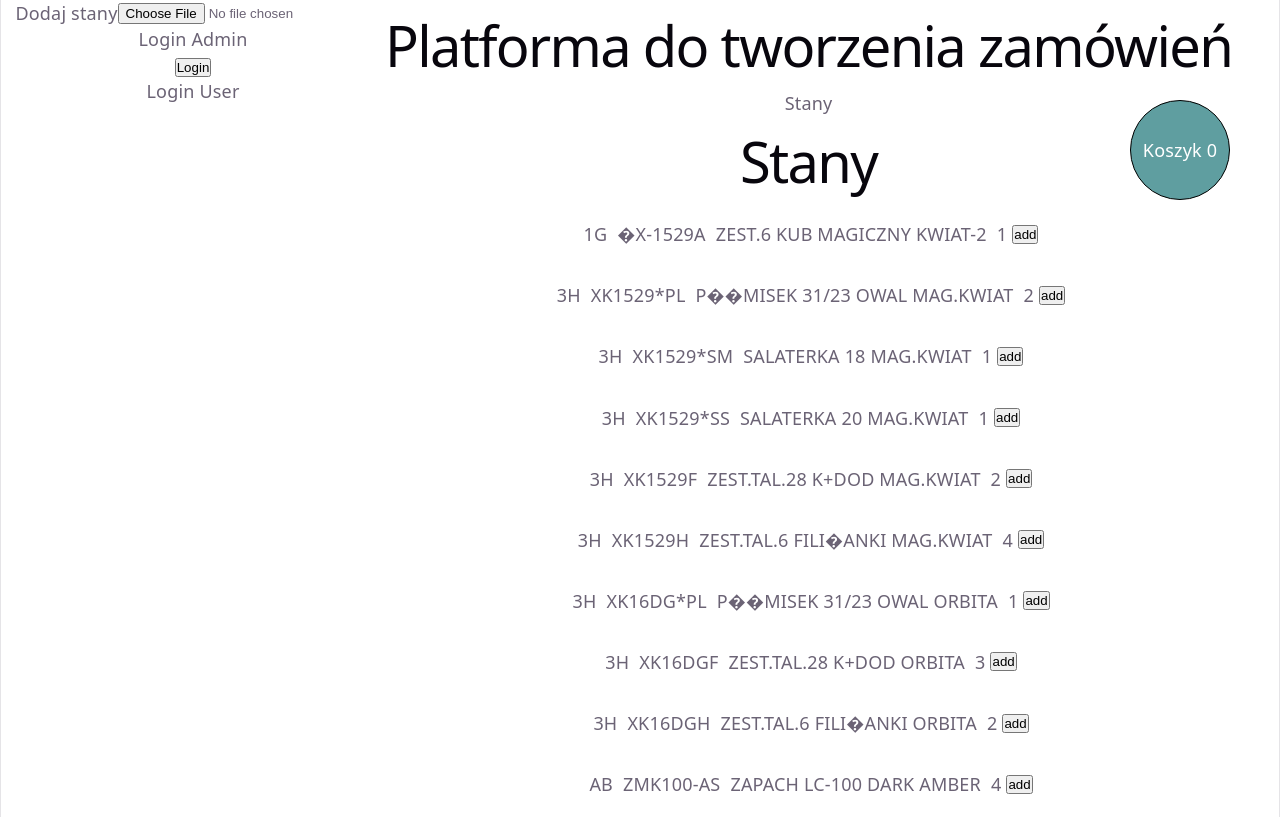
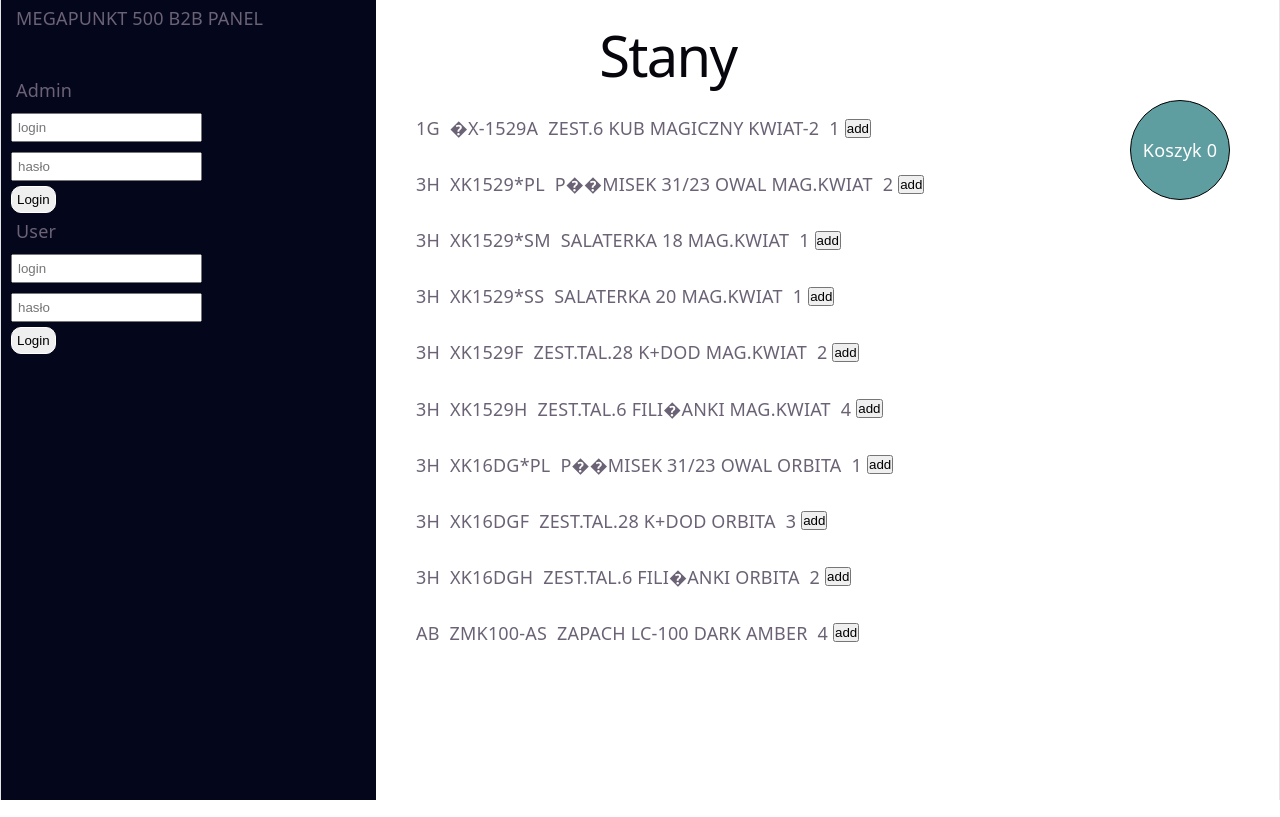
Before and after one commit to marcinoles87/orderApp, a React (Vite) app: page / in a window 1280 px wide. Built offline with nearby package versions, Linux system fonts and the light colour scheme.

Commit message:
add zamowienie

```diff
--- a/src/App.css
+++ b/src/App.css
@@ -15,8 +15,48 @@
 .panel-left-container{
   display: flex;
   flex-direction: column;
-  width: 30vw;
+  align-items:flex-start;
+  width: max-content;
+  height: 100vh;
+  padding-left: 10px;
+  background-color: rgb(4, 6, 27);
 }
+
+.panel-left-container p{
+  margin: 5px;
+}
+
+.admin-container{
+  display: flex;
+  flex-direction: column;
+  align-items:flex-start;
+
+}
+
+.admin-container input{
+  margin: 5px auto;
+  padding: 5px;
+}
+
+.admin-container button{
+  padding: 5px;
+  border: 1px solid white;
+  border-radius: 10px;
+  cursor: pointer;
+}
+
+/*right panel*/
+
+.panel-right-container{
+  display: flex;
+  flex-direction: column;
+  align-items: flex-start;
+  margin: 10px;
+
+}
+
+/*koszyk*/
+
 
 .koszyk-container{
   position: fixed;
@@ -47,13 +87,20 @@
   align-items: center;
 }
 
+.stany-plik-container{
+  display: flex;
+  justify-content: center;
+  align-items: center;
+  visibility: hidden;
+}
+
 .stany-data{
   display: flex;
   flex-direction: row;
-  justify-content: center;
+  justify-content: left;
   align-items: center;
   padding: 10px;
-  margin: 5px;
+  margin: auto 15px;
 }
 
 .stany-data p{
@@ -62,6 +109,12 @@
 
 .table tbody th tr{
   margin: 10px;
+}
+
+/*zmiana widocznosci*/
+
+.visible{
+  visibility: visible;
 }
 
 /*zmiana skali koszyka*/
--- a/src/App.jsx
+++ b/src/App.jsx
@@ -11,6 +11,8 @@ import Main from "./assets/components/Main"
 function App() {
 
 
+  const [admin,setAdmin] = useState('')
+  const [adminHaslo,setAdminHaslo] = useState('')
   const [text,setText] = useState('')
   const [koszyk,setKoszyk] = useState([])
 
@@ -32,37 +34,51 @@ function App() {
 
   }
 
+  const handleAdminLogin = () =>{
+    if(admin==='m500' &adminHaslo==='m500pass' ){
+      alert('dane poprawne moze dodac stany')
+      document.querySelector('.stany-container').classList.add('visible')
+    }else{
+      alert('zle dane')
+    }
+  }
+
+  console.log(admin)
+
   return (
     <div className='app-container'>
       <BrowserRouter>
 
       <div className="panel-left-container">
 
-         <div className="stany-container">
+      <p>MEGAPUNKT 500 B2B PANEL</p>
+         <div className="stany-plik-container">
           <p>Dodaj stany </p>
           <input type="file"  id="fileUpload" onChange={ (e) => handleUploadFile(e)}/>
         </div>
 
          <div className="admin-container">
-          <p>Login Admin</p>
-          <button>Login</button>
+          <p>Admin</p>
+          <input onChange={(e) =>setAdmin(e.target.value)} type="text" placeholder="login"/>
+          <input onChange={(e) =>setAdminHaslo(e.target.value)} type="text" placeholder="hasło" />
+          <button onClick={handleAdminLogin}>Login</button>
+
         </div>
 
-        <div className="user-container">
-          <p>Login User</p>
+         <div className="admin-container">
+          <p>User</p>
+          <input type="text" placeholder="login"/>
+          <input type="text" placeholder="hasło" />
+          <button>Login</button>
+
         </div>
 
       </div>
 
 
 
-
-
-
-
-
       <div className="panel-right-container">
-              <h1>Platforma do tworzenia zamówień</h1>
+              {/* <h1>Platforma do tworzenia zamówień</h1> */}
 
         <Koszyk koszyk={koszyk}></Koszyk>
 
--- a/src/assets/components/Main.jsx
+++ b/src/assets/components/Main.jsx
@@ -4,7 +4,6 @@ function Main({text,setKoszyk}) {
   return (
     <div className='main-container'>
          <div>
-          <p>Stany</p>
           <p id="output">{text}</p>
           <Stany setKoszyk={setKoszyk}></Stany>
         </div>
```
